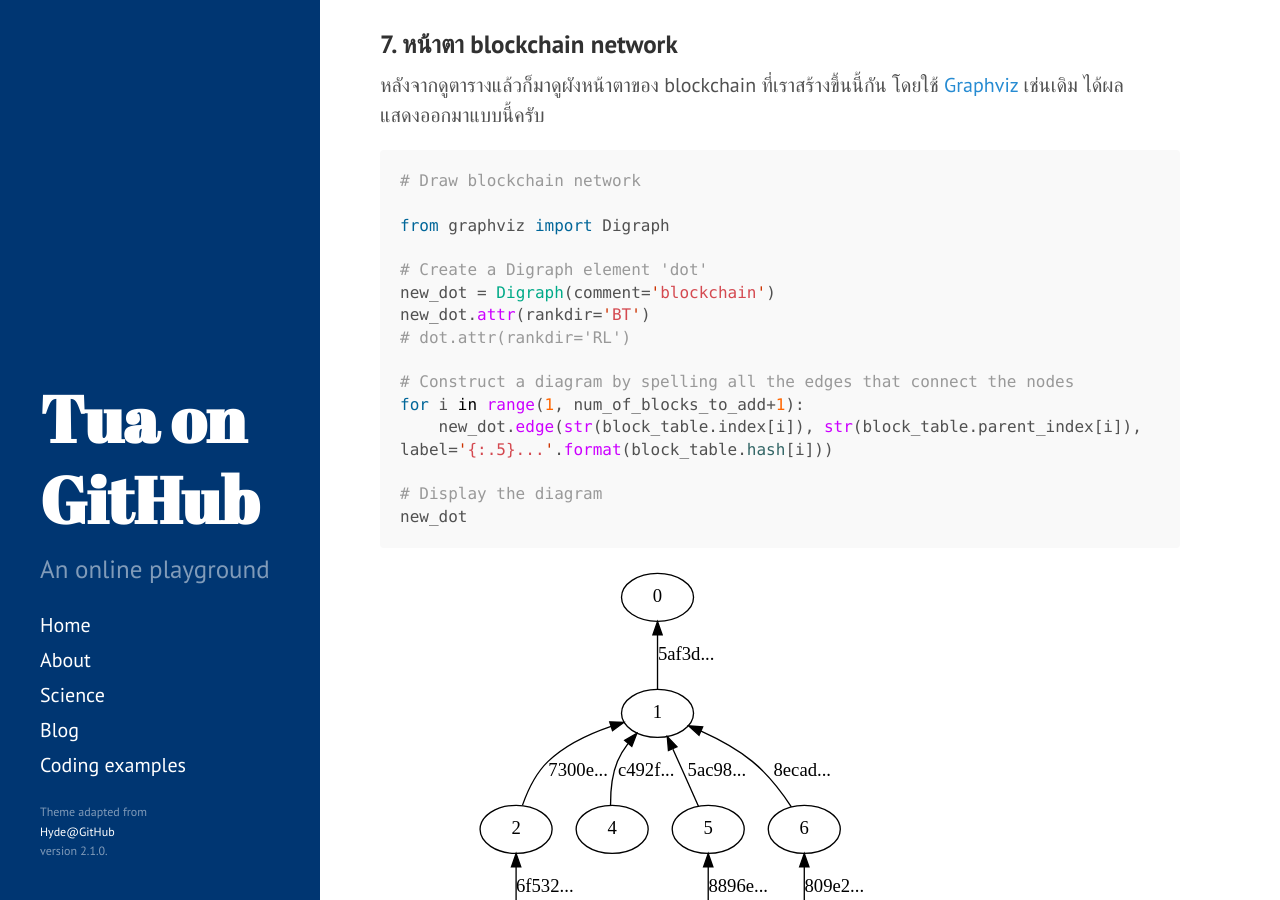
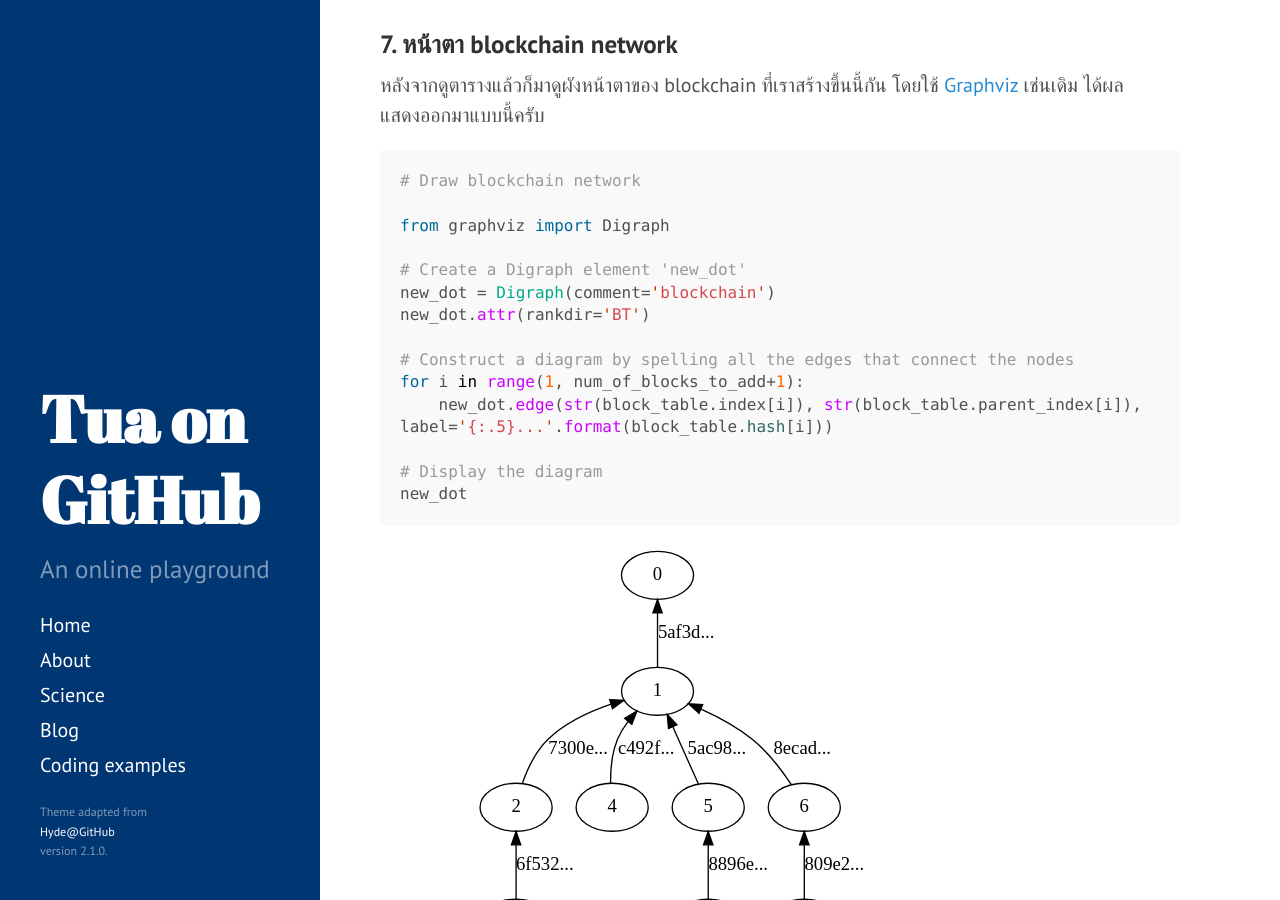
Before and after one commit to clumdee/clumdee.github.io_hyde, a Jekyll site: the page built from codes/_posts/2017-07-28-blockchain-DIY-with-python.md, in a window 1280 px wide and 900 px high, scrolled down 13154 px. Built offline with Jekyll 4.4.1, drawn with Linux system fonts in a browser that asks for light colours.

Commit message:
minor edit

```diff
--- a/codes/_posts/2017-07-28-blockchain-DIY-with-python.md
+++ b/codes/_posts/2017-07-28-blockchain-DIY-with-python.md
@@ -487,10 +487,9 @@ block_table.sample(10)
 
 from graphviz import Digraph
 
-# Create a Digraph element 'dot'
+# Create a Digraph element 'new_dot'
 new_dot = Digraph(comment='blockchain')
 new_dot.attr(rankdir='BT')
-# dot.attr(rankdir='RL')
 
 # Construct a diagram by spelling all the edges that connect the nodes
 for i in range(1, num_of_blocks_to_add+1):
```
